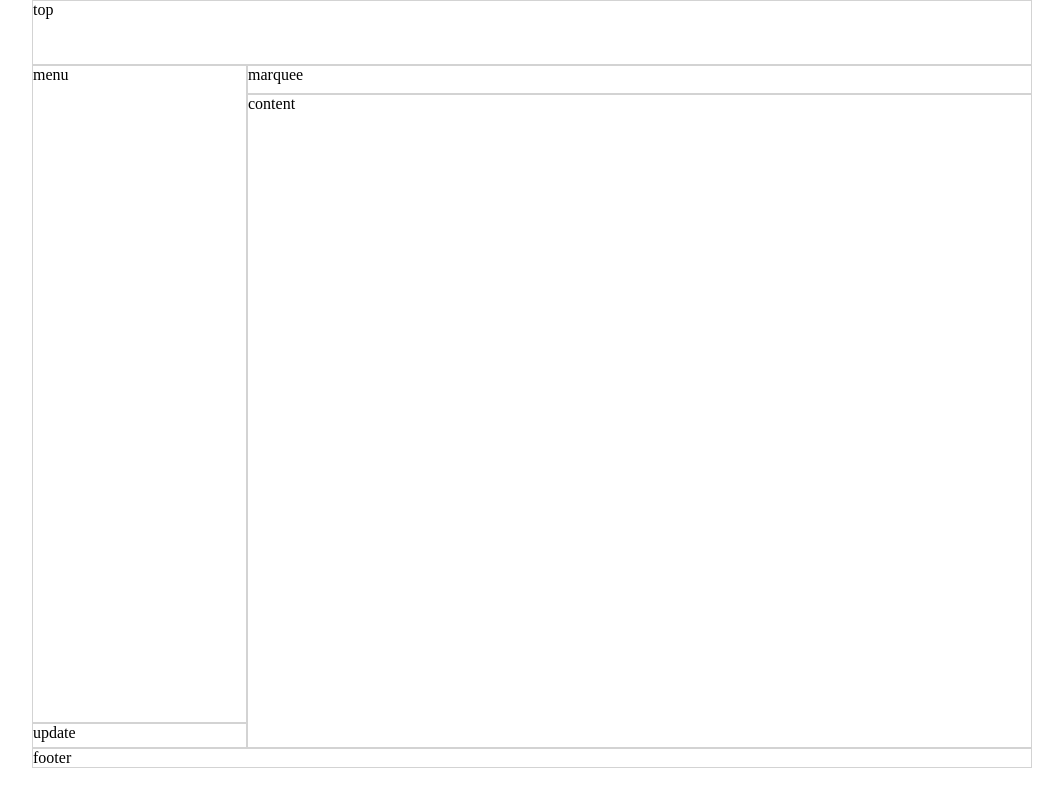
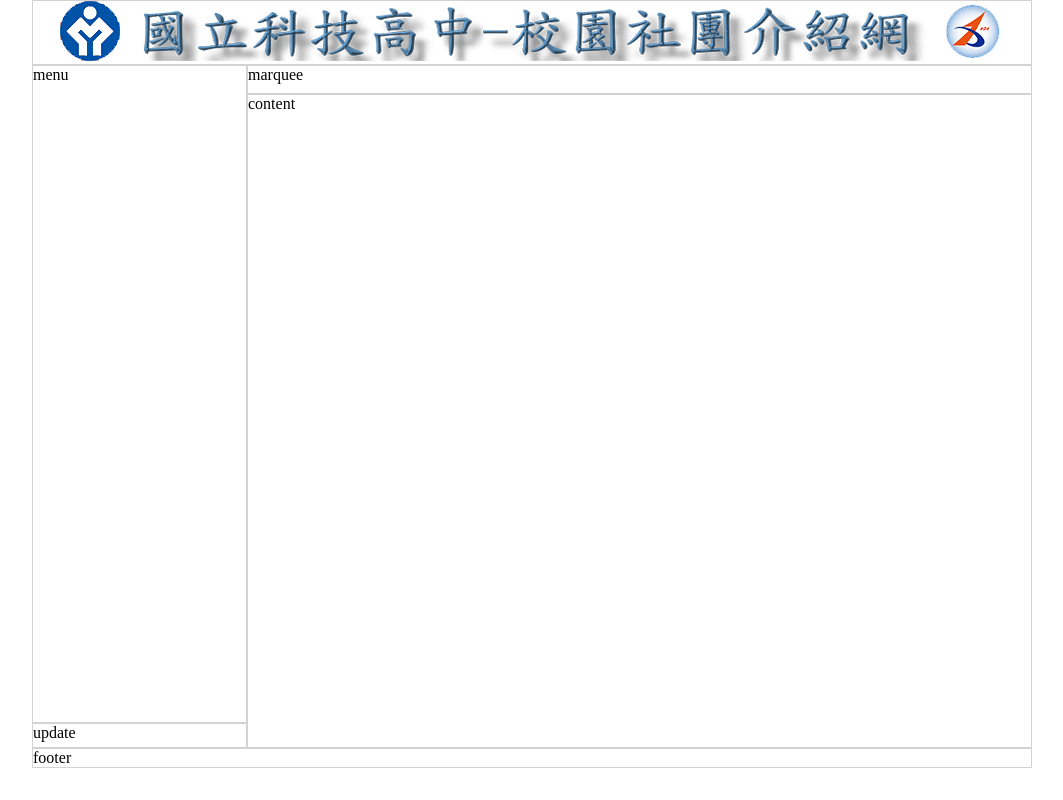
Before and after one commit to ericliliwayne/midtermexam-pra-20220430, a plain HTML site: page index.html in a window 1280 px wide. Shown: the whole page, without its empty margins (96-1159 px from the left). Drawn offline with Linux system fonts and the light colour scheme.

Commit message:
標題區加入圖片並連結首頁

```diff
--- a/index.html
+++ b/index.html
@@ -8,7 +8,9 @@
     <link rel="stylesheet" href="./css/style.css">
 </head>
 <body>
-    <div class="top">top</div>
+    <div class="top">
+        <a href="./index.html"><img src="./images/logo.png" alt="國立科技高中校園社團介紹網"></a>
+    </div>
     <div class="aside">
         <div class="menu">menu</div>
         <div class="update">update</div>
```
